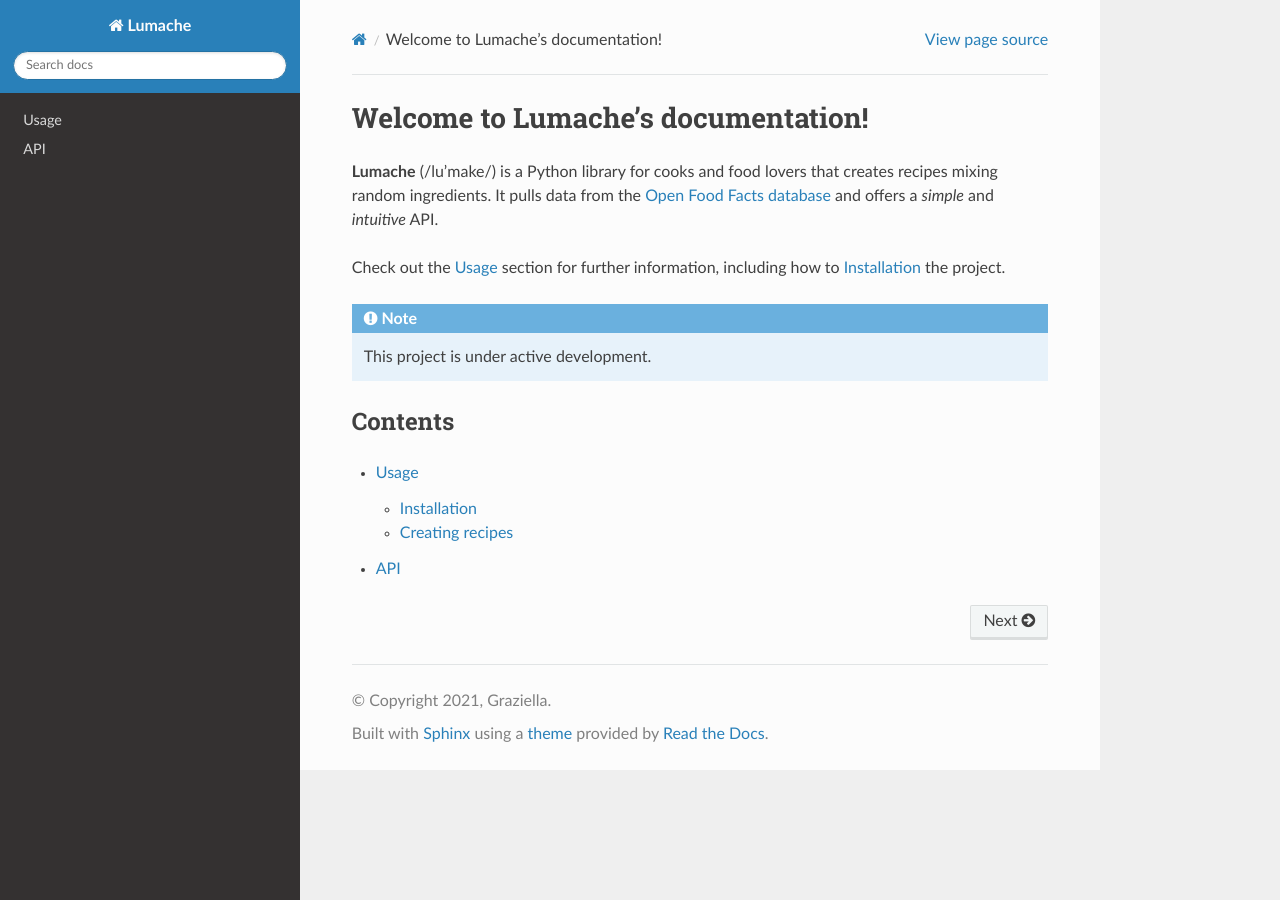
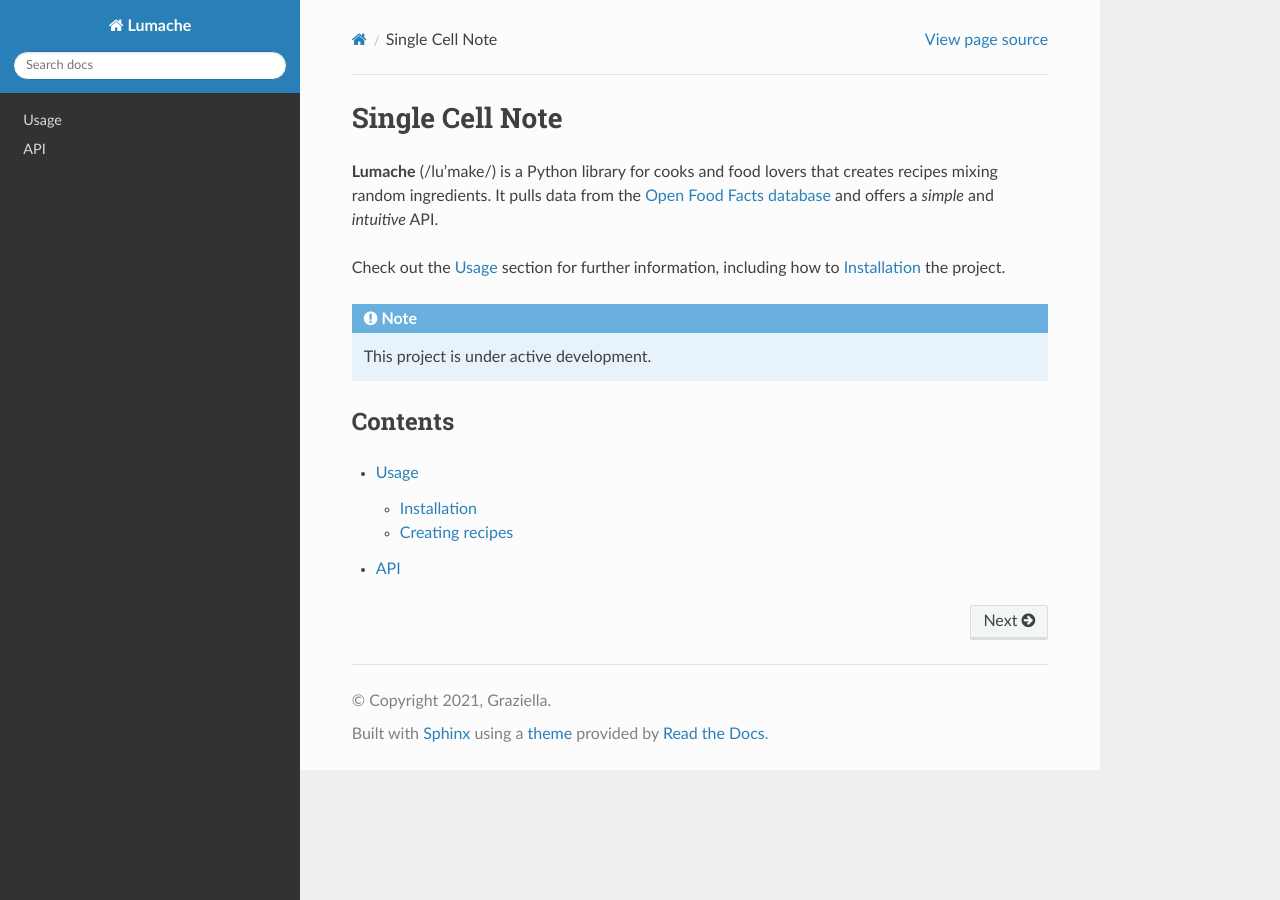
Before and after one commit to Harrison-hui/-, a Sphinx documentation site: the page built from docs/source/index.rst, in a window 1280 px wide. Built offline with Sphinx 7.4.7 and the Read the Docs theme 3.1.0, drawn with Linux system fonts in a browser that asks for light colours.

Commit message:
Update index.rst

```diff
--- a/docs/source/index.rst
+++ b/docs/source/index.rst
@@ -1,4 +1,4 @@
-Welcome to Lumache's documentation!
+Single Cell Note
 ===================================
 
 **Lumache** (/lu'make/) is a Python library for cooks and food lovers
```
